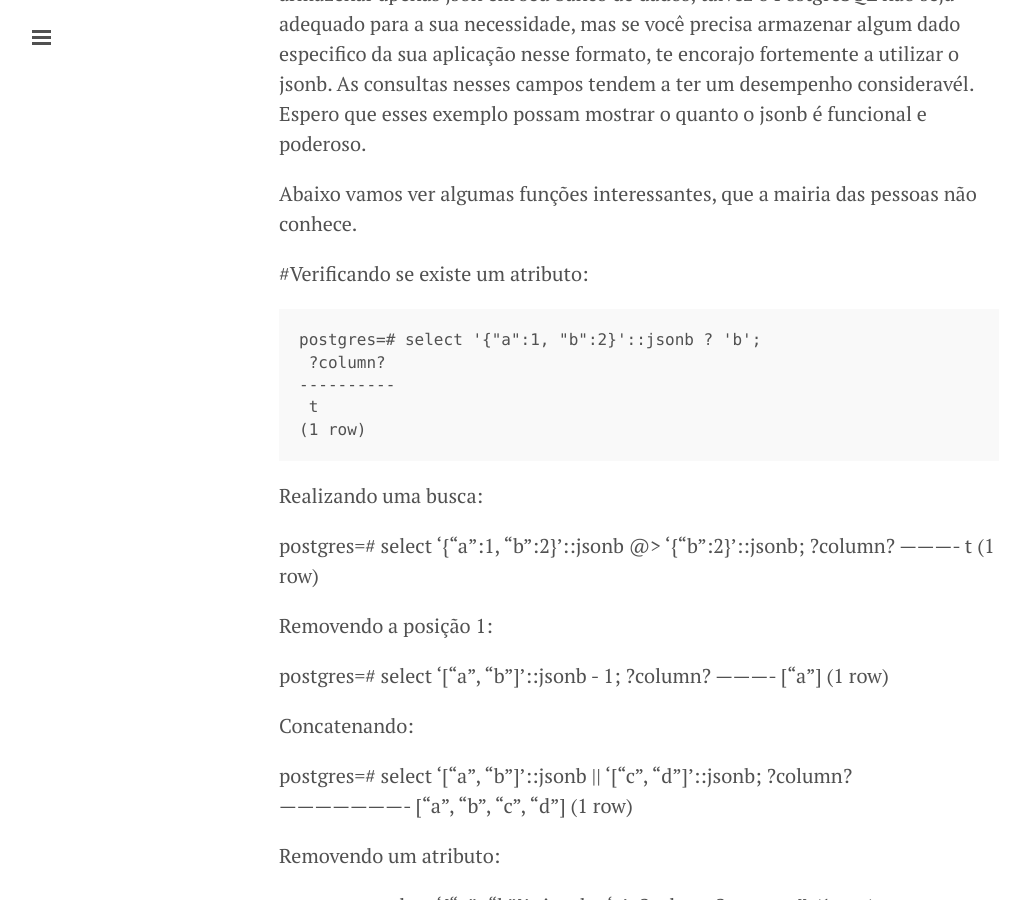
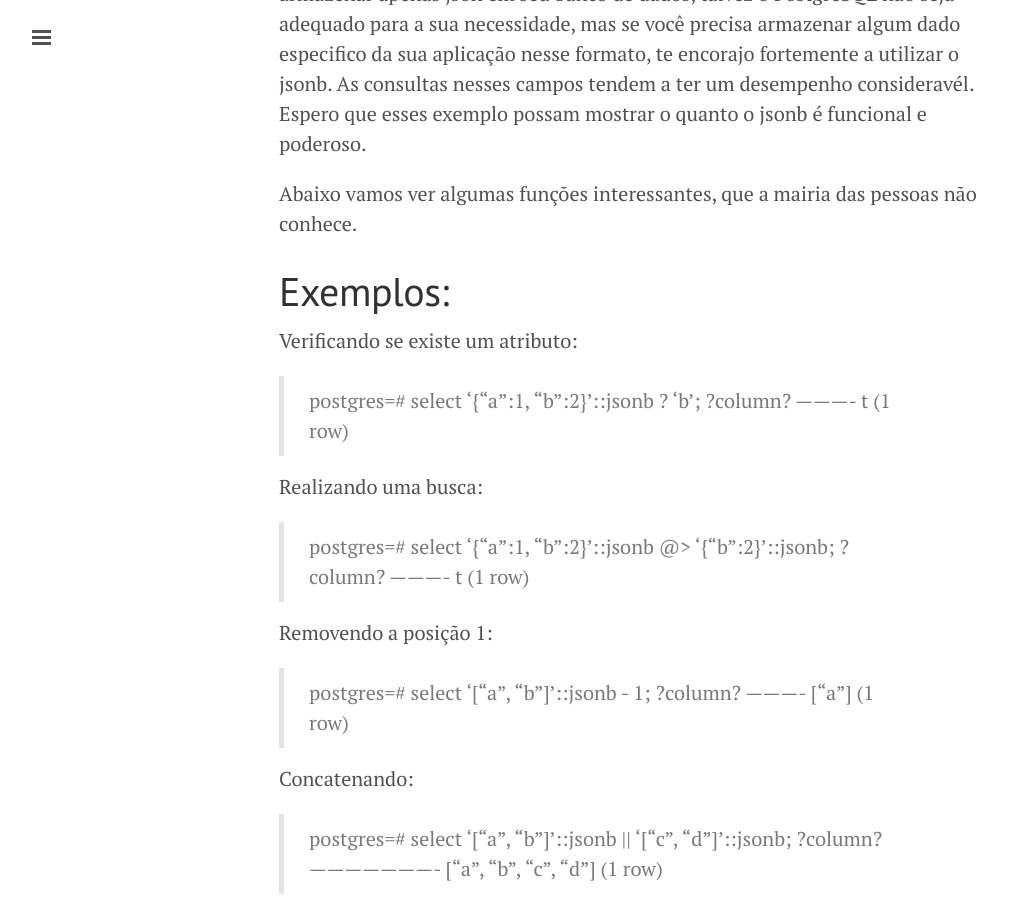
Before and after one commit to lucasviecelli/lucasviecelli.github.io, a Jekyll site: the page built from _posts/2016-09-13-usando-json-no-postgresql.markdown, in a window 1280 px wide and 900 px high, scrolled down 713 px. Shown: the whole window, without its empty margins (1-1025 px from the left). Built offline with Jekyll 4.4.1, drawn with Linux system fonts in a browser that asks for light colours.

Commit message:
Post update: Usando JSON no PostgreSQL

```diff
--- a/_posts/2016-09-13-usando-json-no-postgresql.markdown
+++ b/_posts/2016-09-13-usando-json-no-postgresql.markdown
@@ -11,20 +11,21 @@ Existem diversas tecnologias e banco de dados especializados em armazenar dados
 
 Abaixo vamos ver algumas funções interessantes, que a mairia das pessoas não conhece.
 
+# Exemplos:
 
-#Verificando se existe um atributo:
+Verificando se existe um atributo:
 
-<pre>
+>
 postgres=# select '{"a":1, "b":2}'::jsonb ? 'b';
  ?column?
 ----------
  t
 (1 row)
-</pre>
 
 
 Realizando uma busca:
 
+>
 postgres=# select '{"a":1, "b":2}'::jsonb @> '{"b":2}'::jsonb;
  ?column?
 ----------
@@ -34,6 +35,7 @@ postgres=# select '{"a":1, "b":2}'::jsonb @> '{"b":2}'::jsonb;
 
 Removendo a posição 1:
 
+>
 postgres=# select '["a", "b"]'::jsonb - 1;
  ?column?
 ----------
@@ -43,6 +45,7 @@ postgres=# select '["a", "b"]'::jsonb - 1;
 
 Concatenando:
 
+>
 postgres=# select '["a", "b"]'::jsonb || '["c", "d"]'::jsonb;
        ?column?
 ----------------------
@@ -52,6 +55,7 @@ postgres=# select '["a", "b"]'::jsonb || '["c", "d"]'::jsonb;
 
 Removendo um atributo:
 
+>
 postgres=# select '{"a": "b"}'::jsonb - 'a';
  ?column?
 ----------
@@ -59,9 +63,9 @@ postgres=# select '{"a": "b"}'::jsonb - 'a';
 (1 row)
 
 
-
 Retornando tuplas a partir de um jsonb:
 
+>
 postgres=# select * from json_each('{"a":"foo", "b":"foo2"}');
  key | value
 -----+-------
@@ -70,9 +74,9 @@ postgres=# select * from json_each('{"a":"foo", "b":"foo2"}');
 (2 rows)
 
 
-
 Retornando um valor de um jsonb:
 
+>
 postgres=# select json_extract_path_text('{"json1":{"node1":0},"json2":{"node1":666,"node2":"foo"}}','json2', 'node2');
 ------------------------
  foo
@@ -81,6 +85,7 @@ postgres=# select json_extract_path_text('{"json1":{"node1":0},"json2":{"node1":
 
 Convertendo jsob para um record:
 
+>
 postgres=# select * from json_to_record('{"column1":1,"column2":[1,2,3],"column3":"foo"}') as x(column1 int, column2 text, column3 text);
 
  column1 | column2 | column3
```
